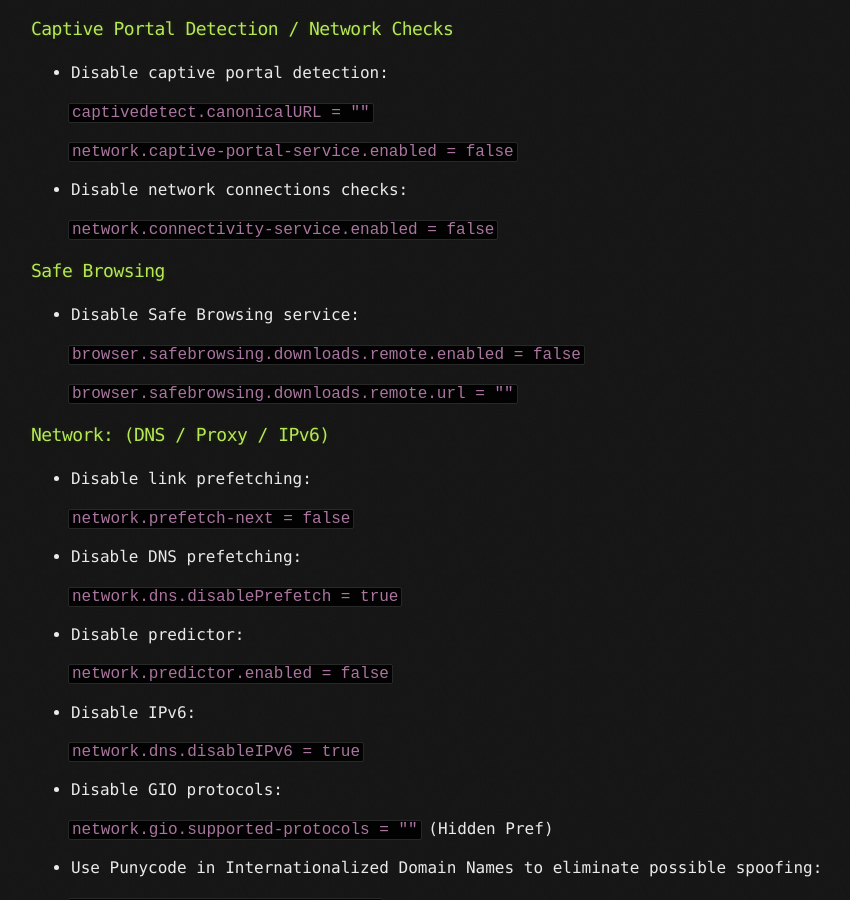
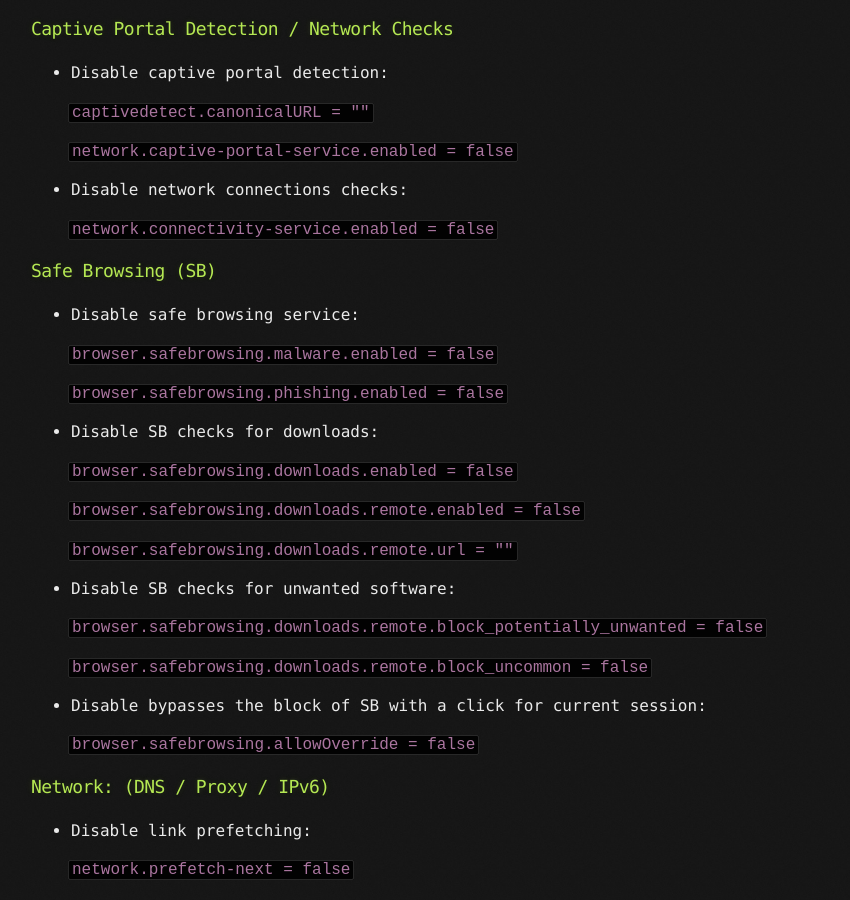
Before and after one commit to brainfucksec/brainfucksec.github.io, a Jekyll site: the page built from _posts/2022-01-06-firefox-hardening-guide.md, in a window 1280 px wide and 900 px high, scrolled down 5410 px. Shown: the whole window, without its empty margins (109-959 px from the left). Built offline with Jekyll 4.4.1, drawn with Linux system fonts in a browser that asks for light colours; some of the changed text lies outside the part shown.

Commit message:
Update _posts/2022-01-06-firefox-hardening-guide.md

```diff
--- a/_posts/2022-01-06-firefox-hardening-guide.md
+++ b/_posts/2022-01-06-firefox-hardening-guide.md
@@ -252,13 +252,31 @@ On the search bar digit: `about:config` and set the parameters as follows:
 
     `network.connectivity-service.enabled = false`
 
-### Safe Browsing
+### Safe Browsing (SB)
 
-* Disable Safe Browsing service:
+* Disable safe browsing service:
+
+    `browser.safebrowsing.malware.enabled = false`
+
+    `browser.safebrowsing.phishing.enabled = false`
+
+* Disable SB checks for downloads:
+
+    `browser.safebrowsing.downloads.enabled = false`
 
     `browser.safebrowsing.downloads.remote.enabled = false`
 
     `browser.safebrowsing.downloads.remote.url = ""`
+
+* Disable SB checks for unwanted software:
+
+    `browser.safebrowsing.downloads.remote.block_potentially_unwanted = false`
+
+    `browser.safebrowsing.downloads.remote.block_uncommon = false`
+
+* Disable bypasses the block of SB with a click for current session:
+
+    `browser.safebrowsing.allowOverride = false`
 
 ### Network: (DNS / Proxy / IPv6)
 
```
Also changed, not shown: other parts of _posts/2022-01-06-firefox-hardening-guide.md (+2 -2 lines).
